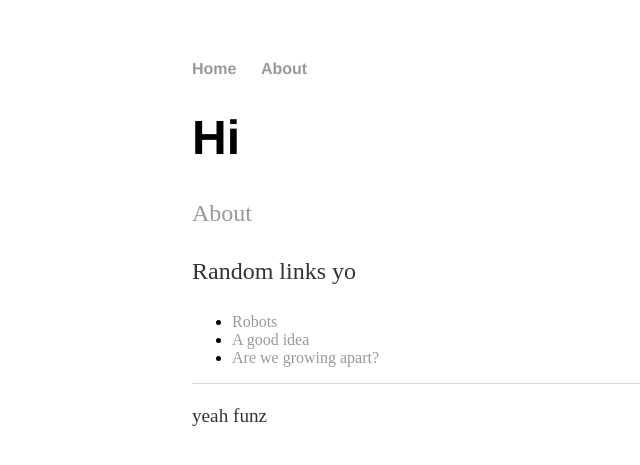
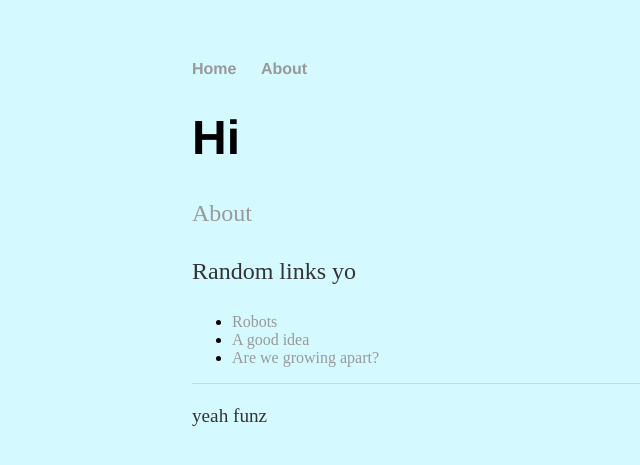
Before and after one commit to poiurewq/poiurewq, a Jekyll site: the page built from index.html, in a window 1280 px wide. Shown: the top 465 px of the page, without its empty margins (0-640 px from the left). Built offline with Jekyll 4.4.1, drawn with Linux system fonts in a browser that asks for light colours.

Commit message:
Update background color

```diff
--- a/css/main.css
+++ b/css/main.css
@@ -1,6 +1,7 @@
 body {
     margin: 60px auto;
     width: 70%;
+    background-color: rgba(205, 250, 255, 0.844);
 }
 nav ul, footer ul {
     font-family:'Helvetica', 'Arial', 'Sans-Serif';
```
